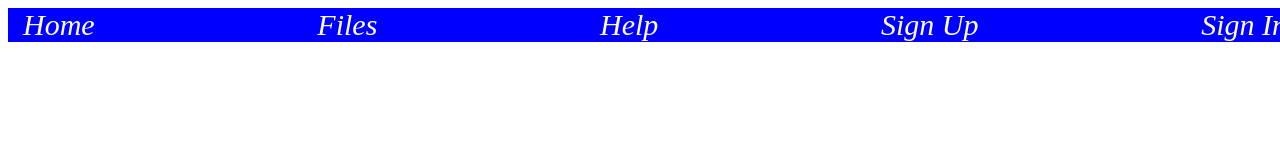
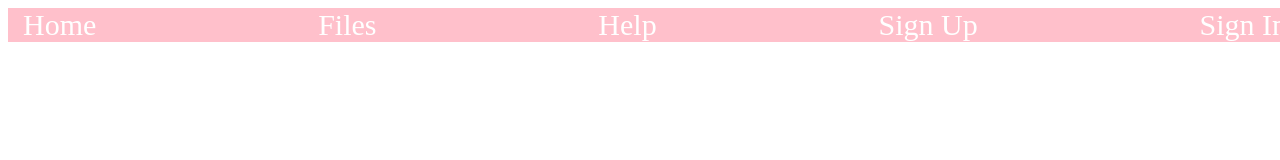
Before and after one commit to ashwani10141141/navbar-html, a plain HTML site: page index.html in a window 1280 px wide. Shown: the top 160 px of the page. Drawn offline with Linux system fonts and the light colour scheme.

Commit message:
changes done in navbar.css

```diff
--- a/navbar.css
+++ b/navbar.css
@@ -1,5 +1,5 @@
 div{
-    background-color: blue;
+    background-color: pink;
     width: 100%;
     display: flex;
     justify-content: space-between;
@@ -9,5 +9,5 @@ a{
     text-decoration: none;
     color: white;
     font-size: 30px;
-    font-style: italic;
+
 }
```
